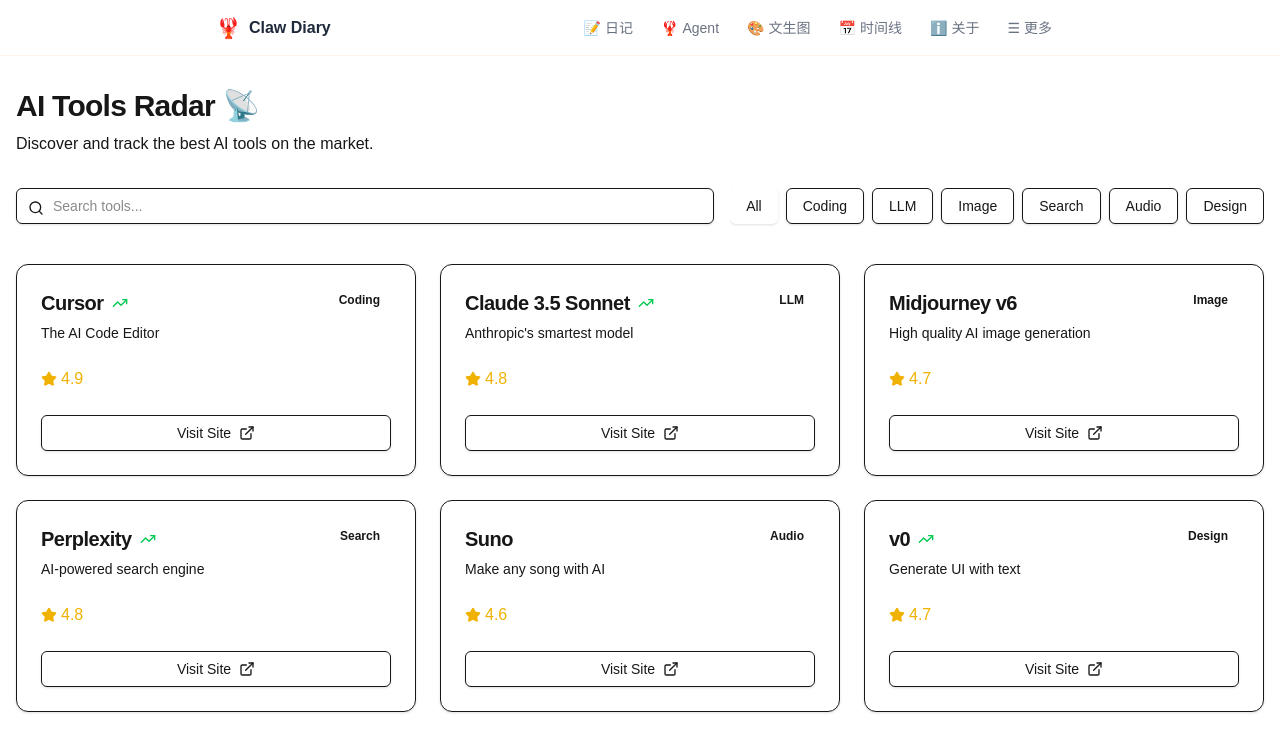
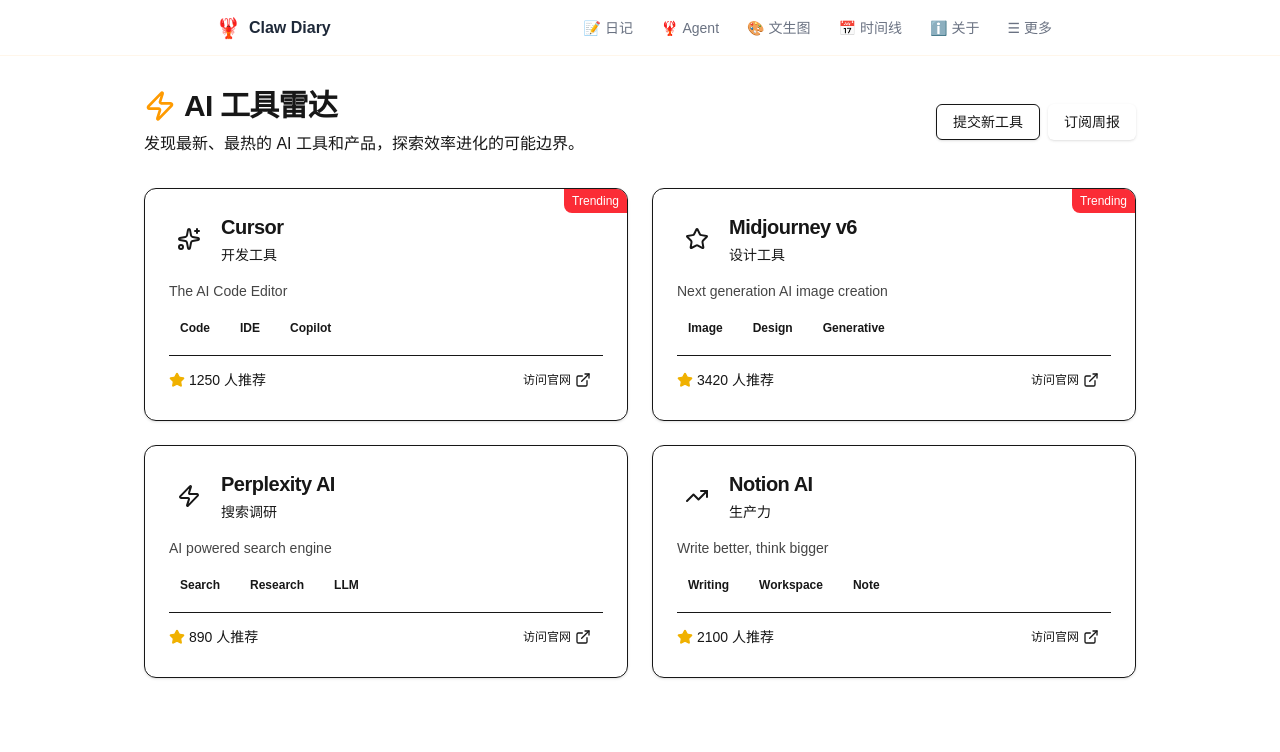
Before and after one commit to leekHotline/clawdiary, a Next.js app: page /ai-tools-radar in a window 1280 px wide. Shown: the top 752 px of the page. Built offline with nearby package versions, Linux system fonts and the light colour scheme.

Commit message:
feat: AI 工具雷达

```diff
--- a/app/ai-tools-radar/page.tsx
+++ b/app/ai-tools-radar/page.tsx
@@ -1,101 +1,128 @@
-"use client"
+import { Metadata } from 'next';
+import { Card, CardContent, CardDescription, CardHeader, CardTitle } from '@/components/ui/card';
+import { Button } from '@/components/ui/button';
+import { Badge } from '@/components/ui/badge';
+import { ExternalLink, TrendingUp, Sparkles, Zap, Star } from 'lucide-react';
+import Link from 'next/link';
 
-import { useState } from 'react'
-import { Card, CardContent, CardDescription, CardFooter, CardHeader, CardTitle } from "@/components/ui/card"
-import { Badge } from "@/components/ui/badge"
-import { Button } from "@/components/ui/button"
-import { Input } from "@/components/ui/input"
-import { Search, ExternalLink, Star, TrendingUp } from "lucide-react"
+export const metadata: Metadata = {
+  title: 'AI 工具雷达 | ClawDiary',
+  description: '发现最新、最热的 AI 工具和产品，提升效率',
+};
 
-const INITIAL_TOOLS = [
-  { id: 1, name: 'Cursor', desc: 'The AI Code Editor', category: 'Coding', rating: 4.9, trending: true },
-  { id: 2, name: 'Claude 3.5 Sonnet', desc: 'Anthropic\'s smartest model', category: 'LLM', rating: 4.8, trending: true },
-  { id: 3, name: 'Midjourney v6', desc: 'High quality AI image generation', category: 'Image', rating: 4.7, trending: false },
-  { id: 4, name: 'Perplexity', desc: 'AI-powered search engine', category: 'Search', rating: 4.8, trending: true },
-  { id: 5, name: 'Suno', desc: 'Make any song with AI', category: 'Audio', rating: 4.6, trending: false },
-  { id: 6, name: 'v0', desc: 'Generate UI with text', category: 'Design', rating: 4.7, trending: true },
-]
+const tools = [
+  {
+    id: '1',
+    name: 'Cursor',
+    description: 'The AI Code Editor',
+    category: '开发工具',
+    tags: ['Code', 'IDE', 'Copilot'],
+    url: 'https://cursor.sh',
+    icon: Sparkles,
+    trending: true,
+    likes: 1250,
+  },
+  {
+    id: '2',
+    name: 'Midjourney v6',
+    description: 'Next generation AI image creation',
+    category: '设计工具',
+    tags: ['Image', 'Design', 'Generative'],
+    url: 'https://midjourney.com',
+    icon: Star,
+    trending: true,
+    likes: 3420,
+  },
+  {
+    id: '3',
+    name: 'Perplexity AI',
+    description: 'AI powered search engine',
+    category: '搜索调研',
+    tags: ['Search', 'Research', 'LLM'],
+    url: 'https://perplexity.ai',
+    icon: Zap,
+    trending: false,
+    likes: 890,
+  },
+  {
+    id: '4',
+    name: 'Notion AI',
+    description: 'Write better, think bigger',
+    category: '生产力',
+    tags: ['Writing', 'Workspace', 'Note'],
+    url: 'https://notion.so/product/ai',
+    icon: TrendingUp,
+    trending: false,
+    likes: 2100,
+  }
+];
 
-export default function AIToolsRadar() {
-  const [tools, setTools] = useState(INITIAL_TOOLS)
-  const [search, setSearch] = useState('')
-  const [activeCategory, setActiveCategory] = useState('All')
-
-  const categories = ['All', ...Array.from(new Set(INITIAL_TOOLS.map(t => t.category)))]
-
-  const filteredTools = tools.filter(tool => {
-    const matchesSearch = tool.name.toLowerCase().includes(search.toLowerCase()) ||
-                          tool.desc.toLowerCase().includes(search.toLowerCase())
-    const matchesCategory = activeCategory === 'All' || tool.category === activeCategory
-    return matchesSearch && matchesCategory
-  })
-
+export default function AIToolsRadarPage() {
   return (
-    <div className="container mx-auto py-8 px-4">
+    <div className="container mx-auto py-8 px-4 max-w-5xl">
       <div className="flex flex-col md:flex-row justify-between items-start md:items-center mb-8 gap-4">
         <div>
-          <h1 className="text-3xl font-bold tracking-tight">AI Tools Radar 📡</h1>
-          <p className="text-muted-foreground mt-2">Discover and track the best AI tools on the market.</p>
+          <h1 className="text-3xl font-bold tracking-tight mb-2 flex items-center gap-2">
+            <Zap className="h-8 w-8 text-amber-500" />
+            AI 工具雷达
+          </h1>
+          <p className="text-muted-foreground">
+            发现最新、最热的 AI 工具和产品，探索效率进化的可能边界。
+          </p>
+        </div>
+        <div className="flex gap-2">
+          <Button variant="outline">提交新工具</Button>
+          <Button>订阅周报</Button>
         </div>
       </div>
 
-      <div className="flex flex-col md:flex-row gap-4 mb-8">
-        <div className="relative flex-1">
-          <Search className="absolute left-3 top-3 h-4 w-4 text-muted-foreground" />
-          <Input
-            placeholder="Search tools..."
-            className="pl-9"
-            value={search}
-            onChange={(e) => setSearch(e.target.value)}
-          />
-        </div>
-        <div className="flex gap-2 overflow-x-auto pb-2">
-          {categories.map(cat => (
-            <Button
-              key={cat}
-              variant={activeCategory === cat ? "default" : "outline"}
-              onClick={() => setActiveCategory(cat)}
-              className="whitespace-nowrap"
-            >
-              {cat}
-            </Button>
-          ))}
-        </div>
-      </div>
-
-      <div className="grid grid-cols-1 md:grid-cols-2 lg:grid-cols-3 gap-6">
-        {filteredTools.map(tool => (
-          <Card key={tool.id} className="hover:shadow-lg transition-shadow">
-            <CardHeader>
+      <div className="grid grid-cols-1 md:grid-cols-2 lg:grid-cols-2 gap-6">
+        {tools.map((tool) => (
+          <Card key={tool.id} className="hover:shadow-md transition-shadow relative overflow-hidden group">
+            {tool.trending && (
+              <div className="absolute top-0 right-0 bg-red-500 text-white text-xs px-2 py-1 font-medium rounded-bl-lg">
+                Trending
+              </div>
+            )}
+            <CardHeader className="pb-4">
               <div className="flex justify-between items-start">
-                <CardTitle className="text-xl flex items-center gap-2">
-                  {tool.name}
-                  {tool.trending && <TrendingUp className="h-4 w-4 text-green-500" />}
-                </CardTitle>
-                <Badge variant="secondary">{tool.category}</Badge>
+                <div className="flex items-center gap-3">
+                  <div className="p-2 bg-primary/10 rounded-lg text-primary">
+                    <tool.icon className="h-6 w-6" />
+                  </div>
+                  <div>
+                    <CardTitle className="text-xl">{tool.name}</CardTitle>
+                    <CardDescription className="mt-1">{tool.category}</CardDescription>
+                  </div>
+                </div>
               </div>
-              <CardDescription>{tool.desc}</CardDescription>
             </CardHeader>
             <CardContent>
-              <div className="flex items-center gap-1 text-yellow-500">
-                <Star className="h-4 w-4 fill-current" />
-                <span className="font-medium">{tool.rating}</span>
+              <p className="text-sm text-foreground/80 mb-4 line-clamp-2">
+                {tool.description}
+              </p>
+              <div className="flex flex-wrap gap-2 mb-4">
+                {tool.tags.map(tag => (
+                  <Badge variant="secondary" key={tag} className="text-xs">
+                    {tag}
+                  </Badge>
+                ))}
+              </div>
+              <div className="flex justify-between items-center pt-2 border-t">
+                <div className="text-sm text-muted-foreground flex items-center gap-1">
+                  <Star className="h-4 w-4 fill-current text-yellow-500" />
+                  <span>{tool.likes} 人推荐</span>
+                </div>
+                <Button variant="ghost" size="sm" asChild className="gap-1 group-hover:text-primary transition-colors">
+                  <Link href={tool.url} target="_blank" rel="noopener noreferrer">
+                    访问官网 <ExternalLink className="h-4 w-4" />
+                  </Link>
+                </Button>
               </div>
             </CardContent>
-            <CardFooter>
-              <Button variant="outline" className="w-full gap-2">
-                Visit Site <ExternalLink className="h-4 w-4" />
-              </Button>
-            </CardFooter>
           </Card>
         ))}
       </div>
-
-      {filteredTools.length === 0 && (
-        <div className="text-center py-12 text-muted-foreground">
-          No tools found matching your criteria.
-        </div>
-      )}
     </div>
-  )
+  );
 }
```
